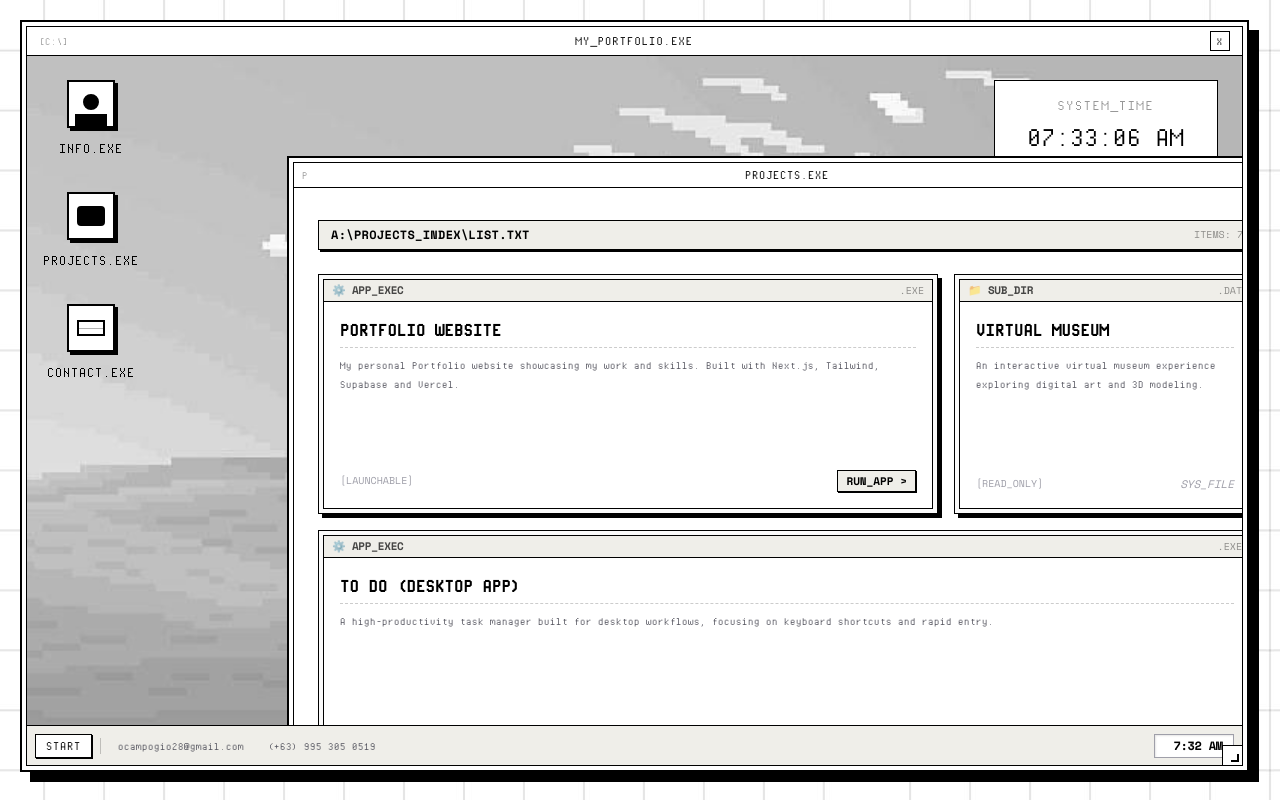
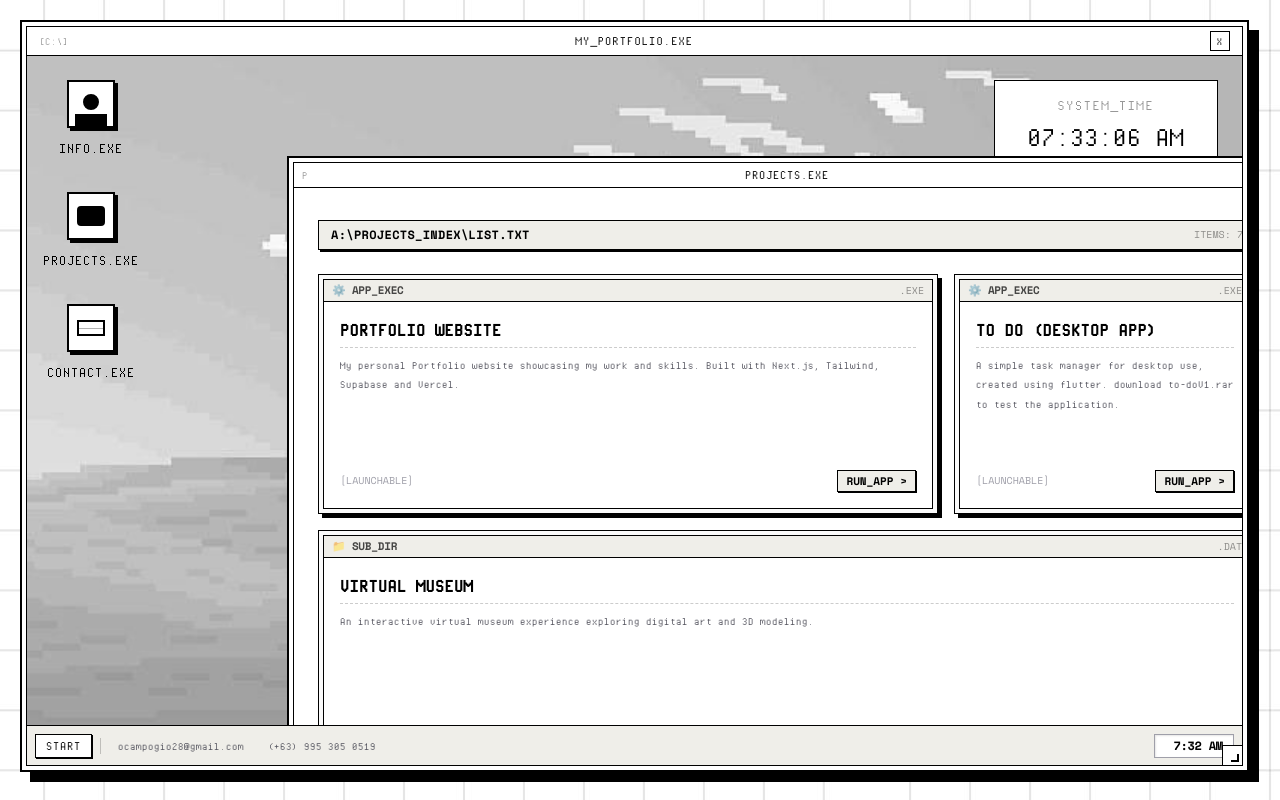
Before and after one commit to ocampogio28/gio-portfolio, a Next.js app: page / in a window 1280 px wide. Both pictures are taken after a click on the button "PROJECTS.EXE". Built offline with nearby package versions, Linux system fonts and the light colour scheme; no server answers.

Commit message:
Added link in project (to-do)

```diff
--- a/components/Card.tsx
+++ b/components/Card.tsx
@@ -11,14 +11,15 @@ export default function Card() {
       link: "https://gio-portfolio-rho.vercel.app/",
     },
     {
+      title: "To Do (Desktop App)",
+      description:
+        "A simple task manager for desktop use, created using flutter. download to-doV1.rar to test the application.",
+      link: "https://github.com/ocampogio28/ToDo/releases/tag/DesktopApp",
+    },
+    {
       title: "Virtual Museum",
       description:
         "An interactive virtual museum experience exploring digital art and 3D modeling.",
-    },
-    {
-      title: "To Do (Desktop App)",
-      description:
-        "A high-productivity task manager built for desktop workflows, focusing on keyboard shortcuts and rapid entry.",
     },
     {
       title: "Fantasy Ecommerce",
```
